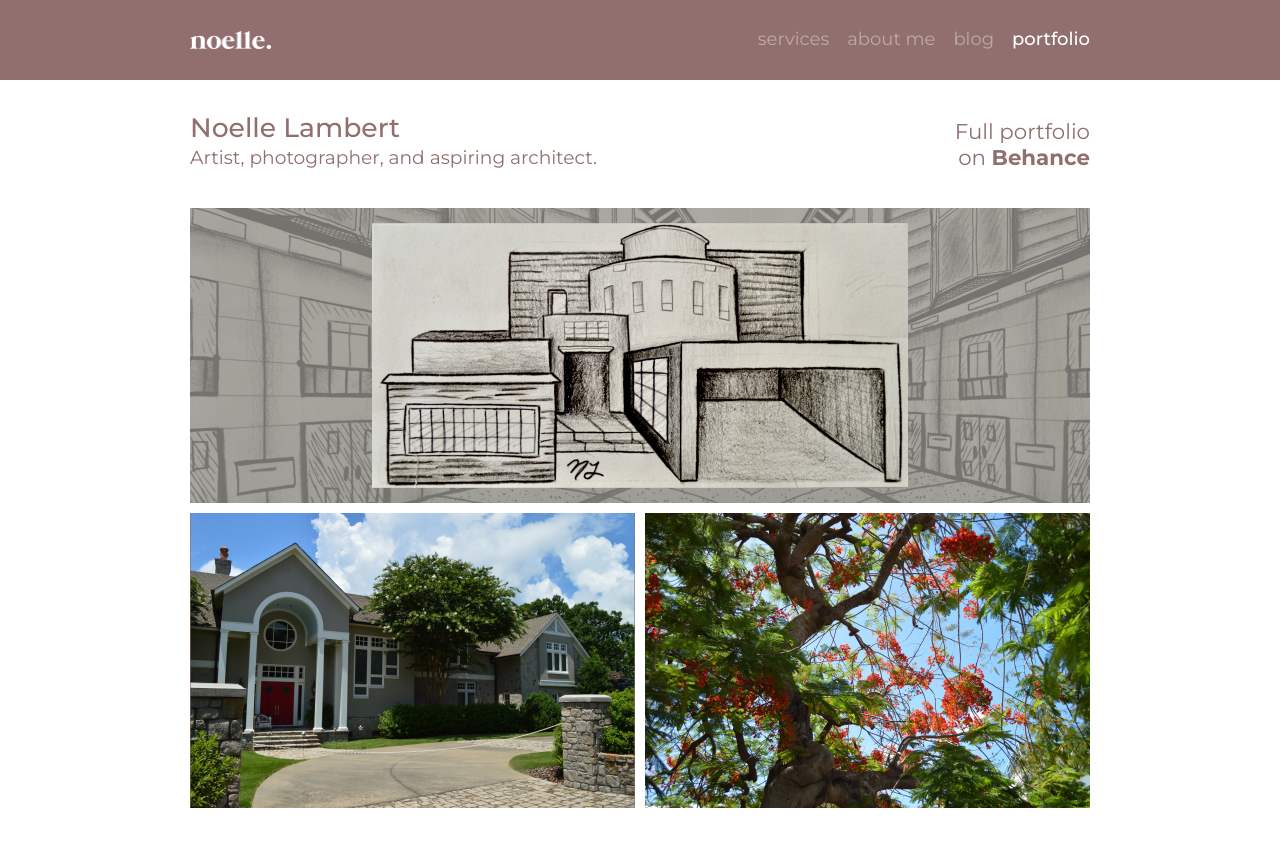
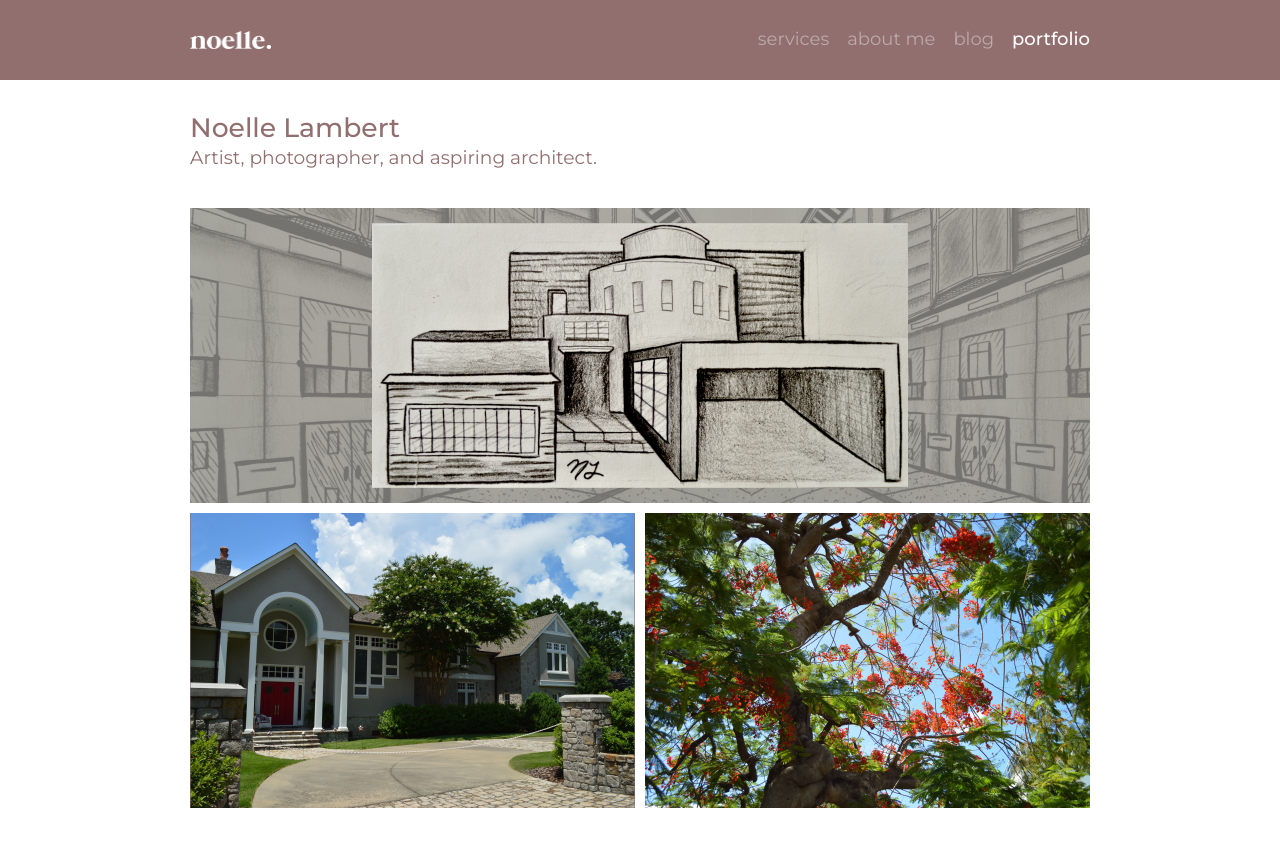
Before and after one commit to noelledesigncompany/noelledesign.github.io, a plain HTML site: page portfolio.html in a window 1280 px wide. Drawn offline with Linux system fonts and the light colour scheme.

Commit message:
Update portfolio.html

```diff
--- a/portfolio.html
+++ b/portfolio.html
@@ -24,7 +24,7 @@
         <div id="top">
           <h1 style="line-height:0%;">Noelle Lambert</h1>
           <h2>Artist, photographer, and aspiring architect.</h2>
-          <div id="be"><a target="_blank" id="behance"href="http://www.behance.net">Full portfolio<br/>on <strong>Behance</strong></a></div>
+          <!--<div id="be"><a target="_blank" id="behance"href="http://www.behance.net">Full portfolio<br/>on <strong>Behance</strong></a></div>-->
         </div>
 
         <a href="portfolioIllustrations.html"><div id="tile1" class="tile"></div></a>
```
